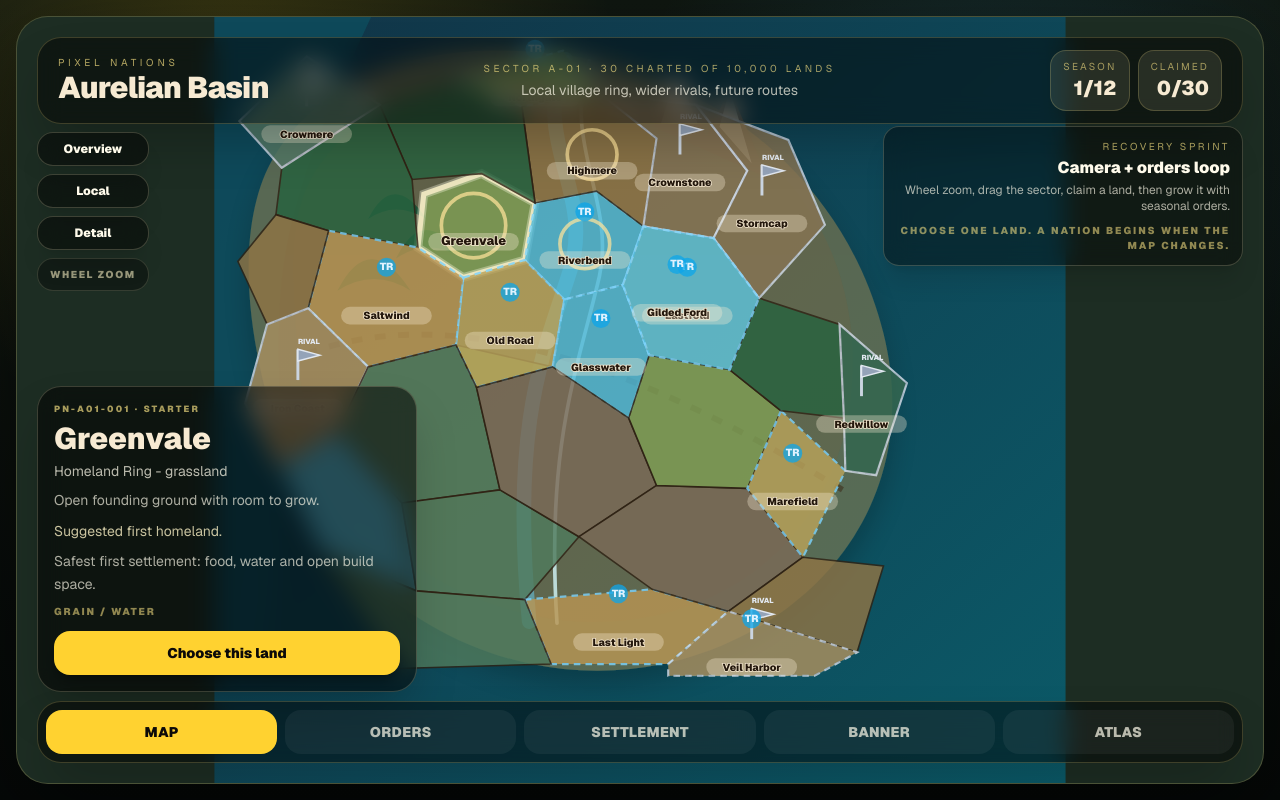
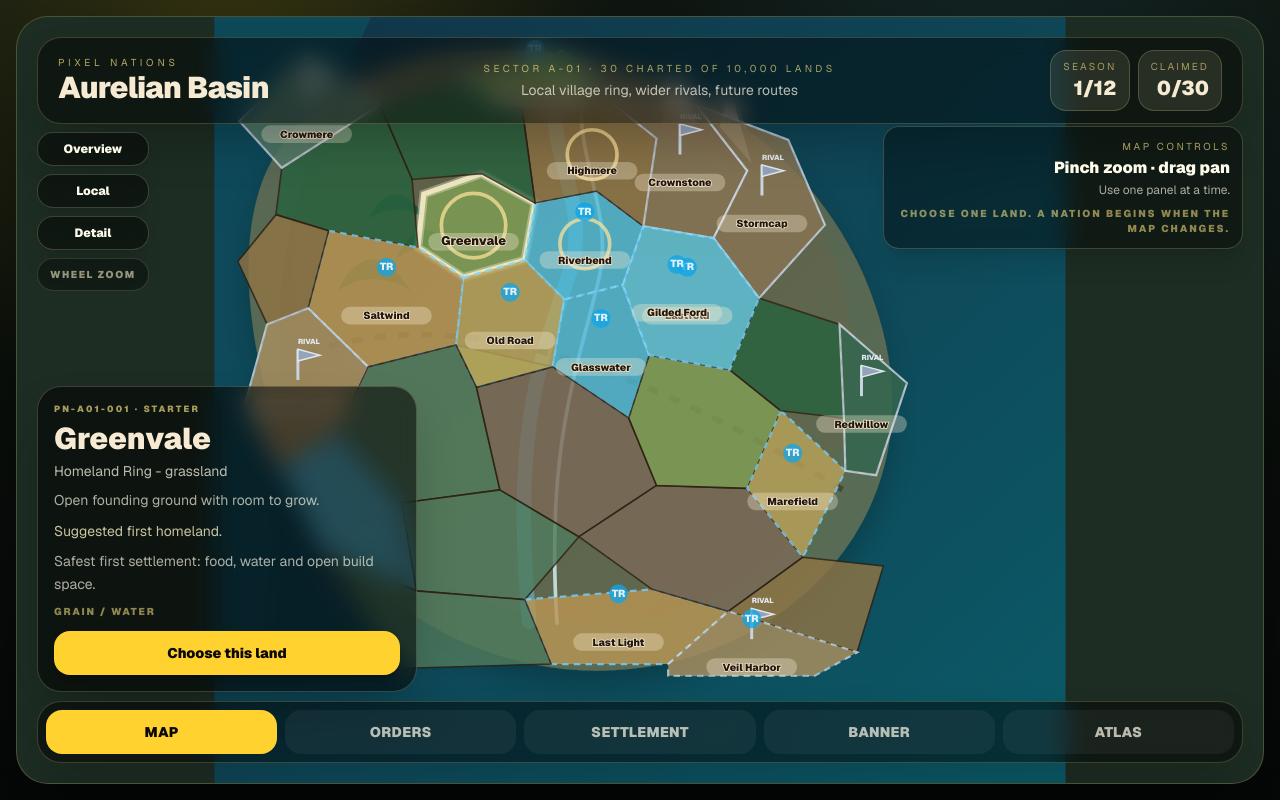
Before and after one commit to tomat60/pixel-nations, a Next.js app: page /play in a window 1280 px wide. Built offline with nearby package versions, Linux system fonts and the light colour scheme.

Commit message:
fix: switch play panels instead of stacking

```diff
--- a/app/play/page.tsx
+++ b/app/play/page.tsx
@@ -11,6 +11,9 @@ import { getSelectedPlot, initialPlayState, playReducer } from "./lib/play-state
 export default function PlayPrototypePage() {
   const [state, dispatch] = useReducer(playReducer, initialPlayState);
   const selected = useMemo(() => getSelectedPlot(state), [state]);
+  const showOrders = state.ownedPlotIds.length > 0 && state.view === "orders";
+  const showChronicle = state.view === "chronicle" || state.view === "banner";
+  const showLandSheet = !showOrders && !showChronicle;
 
   return (
     <main data-qa="play-shell" className="fixed inset-0 overflow-hidden bg-[#06090a] text-[#f7ead2]">
@@ -21,21 +24,30 @@ export default function PlayPrototypePage() {
           <TopBar state={state} />
 
           <div className="pointer-events-none absolute right-3 top-[5.9rem] z-20 max-w-[192px] rounded-2xl border border-amber-100/20 bg-black/42 p-2.5 text-right shadow-xl backdrop-blur-md md:right-5 md:top-[6.8rem] md:max-w-[360px] md:p-3">
-            <p className="text-[8px] uppercase tracking-[0.22em] text-amber-200/65 md:text-[10px] md:tracking-[0.26em]">Recovery sprint</p>
-            <p className="mt-1 text-xs font-black leading-tight text-amber-50 md:text-base">Camera + orders loop</p>
-            <p className="mt-1 text-[10px] leading-snug text-amber-50/65 md:text-xs">Wheel zoom, drag the sector, claim a land, then grow it with seasonal orders.</p>
+            <p className="text-[8px] uppercase tracking-[0.22em] text-amber-200/65 md:text-[10px] md:tracking-[0.26em]">Map controls</p>
+            <p className="mt-1 text-xs font-black leading-tight text-amber-50 md:text-base">Pinch zoom · drag pan</p>
+            <p className="mt-1 text-[10px] leading-snug text-amber-50/65 md:text-xs">Use one panel at a time.</p>
             <p className="mt-2 hidden text-[10px] font-black uppercase tracking-[0.2em] text-amber-200/55 md:block">{state.lastEvent}</p>
           </div>
 
-          <LandSheet selected={selected} state={state} dispatch={dispatch} />
-          <OrdersPanel state={state} dispatch={dispatch} />
+          {showLandSheet ? <LandSheet selected={selected} state={state} dispatch={dispatch} /> : null}
+          {showOrders ? <OrdersPanel state={state} dispatch={dispatch} /> : null}
+          {showChronicle ? <ChroniclePanel state={state} /> : null}
 
-          {state.view === "chronicle" && (
-            <div data-qa="chronicle-panel" className="absolute bottom-[4.7rem] right-3 z-20 hidden w-[390px] rounded-3xl border border-amber-100/20 bg-black/60 p-4 shadow-2xl backdrop-blur-md md:block">
+          <BottomDock activeView={state.view} dispatch={dispatch} />
+        </div>
+      </section>
+    </main>
+  );
+}
+
+function ChroniclePanel({ state }: { state: typeof initialPlayState }) {
+  return (
+    <div data-qa="chronicle-panel" className="absolute bottom-[4.7rem] right-3 z-20 max-h-[calc(100%-11rem)] w-[min(390px,calc(100%-1.5rem))] overflow-auto rounded-3xl border border-amber-100/20 bg-black/60 p-4 shadow-2xl backdrop-blur-md md:bottom-[5.7rem] md:right-5">
       <p className="text-[10px] uppercase tracking-[0.24em] text-amber-200/65">Chronicle</p>
       <h3 className="mt-1 text-xl font-black">What changed</h3>
       <div className="mt-3 space-y-2">
-                {state.chronicle.slice(0, 4).map((entry) => (
+        {state.chronicle.slice(0, 5).map((entry) => (
           <article key={`${entry.season}-${entry.title}`} className="rounded-2xl border border-amber-100/12 bg-amber-100/8 p-3">
             <p className="text-[9px] font-black uppercase tracking-[0.18em] text-amber-200/50">Season {entry.season}</p>
             <p className="mt-1 text-sm font-black text-amber-50">{entry.title}</p>
@@ -44,11 +56,5 @@ export default function PlayPrototypePage() {
         ))}
       </div>
     </div>
-          )}
-
-          <BottomDock activeView={state.view} dispatch={dispatch} />
-        </div>
-      </section>
-    </main>
   );
 }
```
Lines whose indentation alone changed are shown as unchanged.
